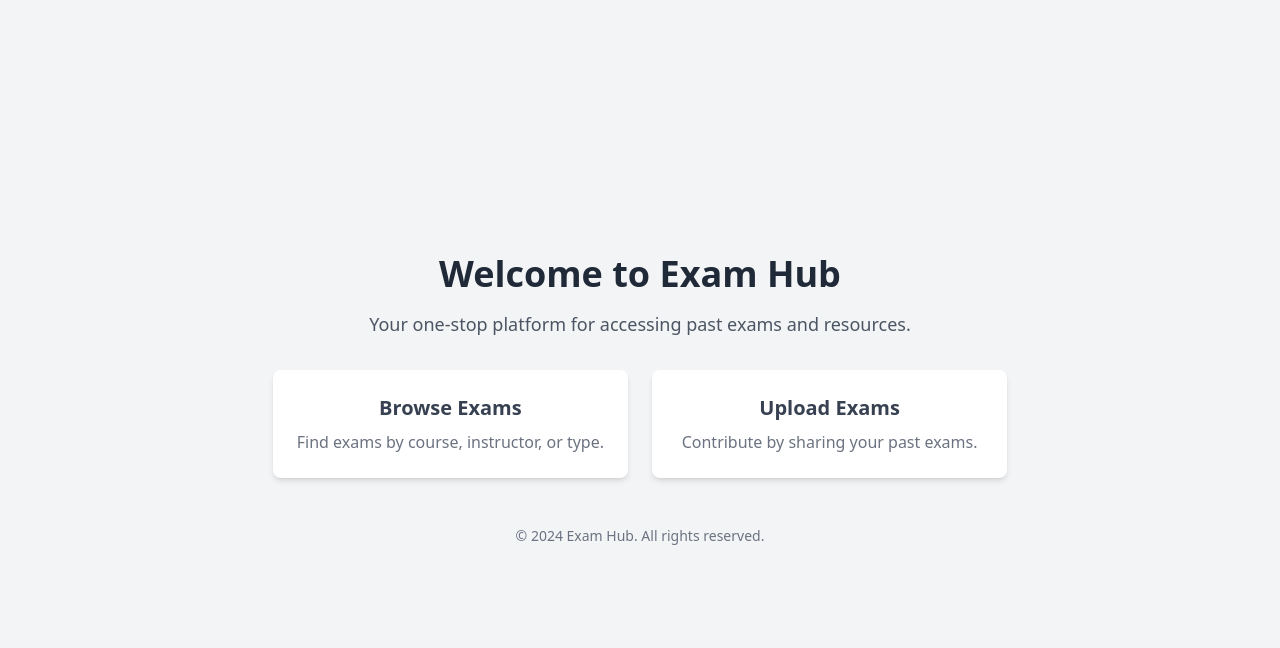
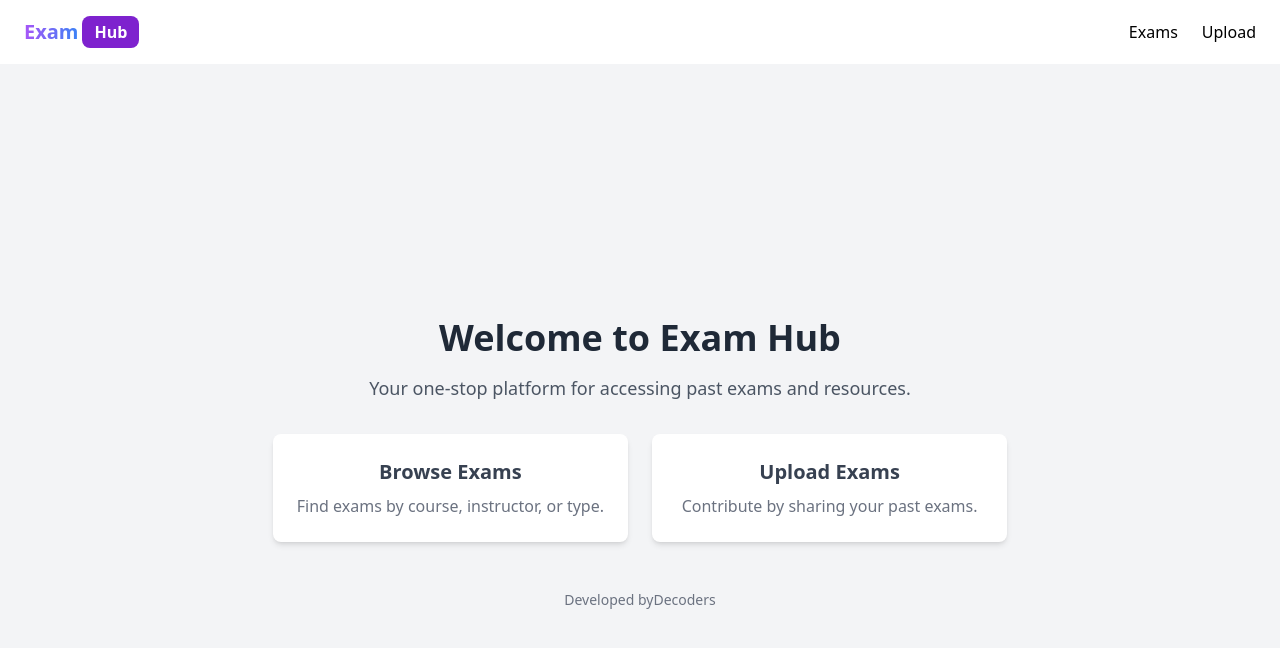
Before and after one commit to CSEC-DEC/exam-hub-frontend, a React (Vite) app: page / in a window 1280 px wide. Shown: the top 648 px of the page. Built offline with nearby package versions, Linux system fonts and the light colour scheme.

Commit message:
forgot about the navbar :|

```diff
--- a/src/App.jsx
+++ b/src/App.jsx
@@ -4,10 +4,12 @@ import Dashboard from "./pages/Dashboard";
 import Login from "./pages/Login";
 import Exams from "./pages/Exams";
 import Exam from "./components/Exam";
+import Navbar from "./components/Navbar";
 
 function App() {
   return (
     <Router>
+      <Navbar />
       <Routes>
         <Route path="/" element={<Dashboard />} />
         <Route path="login" element={<Login />} />
--- /dev/null
+++ b/src/components/Navbar.jsx
@@ -0,0 +1,32 @@
+import React from "react";
+import { Link } from "react-router-dom";
+
+const Navbar = () => {
+  return (
+    <nav className="py-4 px-6 flex justify-between items-center">
+      <Link to="/">
+        <div className="flex items-center space-x-1">
+          <span className="text-xl font-bold text-transparent bg-clip-text bg-gradient-to-r from-purple-500 to-blue-500">
+            Exam
+          </span>
+          <span className="bg-purple-700 text-white font-bold py-1 px-3 rounded-lg">
+            Hub
+          </span>
+        </div>
+      </Link>
+
+      <div>
+        <ul className="flex space-x-6">
+          <li className="text-black hover:text-gray-300 cursor-pointer">
+            Exams
+          </li>
+          <li className="text-black hover:text-gray-300 cursor-pointer">
+            Upload
+          </li>
+        </ul>
+      </div>
+    </nav>
+  );
+};
+
+export default Navbar;
--- a/src/pages/Dashboard.jsx
+++ b/src/pages/Dashboard.jsx
@@ -37,7 +37,12 @@ const Dashboard = () => {
 
       {/* Footer Section */}
       <footer className="mt-12 text-gray-500 text-sm">
-        <p>&copy; 2024 Exam Hub. All rights reserved.</p>
+        <p>
+          Developed by
+          <Link target="_blank" to="https://t.me/decCoders">
+            Decoders
+          </Link>
+        </p>
       </footer>
     </div>
   );
```
